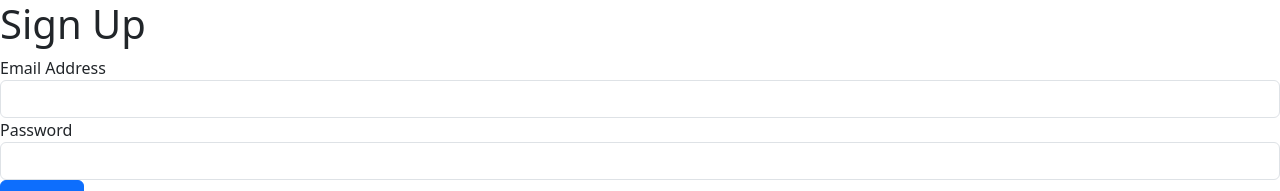
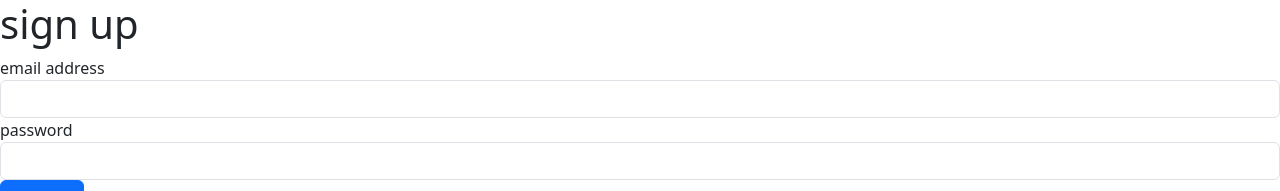
Before and after one commit to bad-Al-code/msvc2, a Next.js app in the folder client/: page /auth/signup in a window 1280 px wide. Shown: the top 191 px of the page. Built offline with nearby package versions, Linux system fonts and the light colour scheme.

Commit message:
feat: fetch data from backend and catch any errors and diplay them

```diff
--- a/client/package.json
+++ b/client/package.json
@@ -14,6 +14,7 @@
   "license": "ISC",
   "description": "",
   "dependencies": {
+    "axios": "^1.7.9",
     "bootstrap": "^5.3.3",
     "next": "^15.1.6",
     "react": "^19.0.0",
--- a/client/pages/auth/signup.js
+++ b/client/pages/auth/signup.js
@@ -1,20 +1,31 @@
 import { useState } from 'react';
+import axios from 'axios';
 
 export default () => {
     const [email, setEmail] = useState('');
     const [password, setPassword] = useState('');
+    const [errors, setErrors] = useState([]);
 
-    const onSubmit = (event) => {
+    const onSubmit = async (event) => {
         event.preventDefault();
 
-        console.log(email, password);
+        try {
+            const response = await axios.post('/api/users/signup', {
+                email,
+                password,
+            });
+
+            console.log(response.data);
+        } catch (err) {
+            setErrors(err.response.data.errors);
+        }
     };
 
     return (
         <form onSubmit={onSubmit}>
-            <h1>Sign Up</h1>
+            <h1>sign up</h1>
             <div className="form-group">
-                <label>Email Address</label>
+                <label>email address</label>
                 <input
                     value={email}
                     onChange={(e) => setEmail(e.target.value)}
@@ -22,7 +33,7 @@ export default () => {
                 />
             </div>
             <div className="form-group">
-                <label>Password</label>
+                <label>password</label>
                 <input
                     value={password}
                     onChange={(e) => setPassword(e.target.value)}
@@ -30,6 +41,16 @@ export default () => {
                     className="form-control"
                 />
             </div>
+            {errors.length > 0 && (
+                <div className="alert alert-danger">
+                    <h4>Oops...</h4>
+                    <ul className="my-0">
+                        {errors.map((err) => (
+                            <li key={err.message}> {err.message}</li>
+                        ))}
+                    </ul>
+                </div>
+            )}
             <button className="btn btn-primary">Sign Up</button>
         </form>
     );
```
Also changed, not shown: 1 other file (tests, documents, lock files or other folders).
